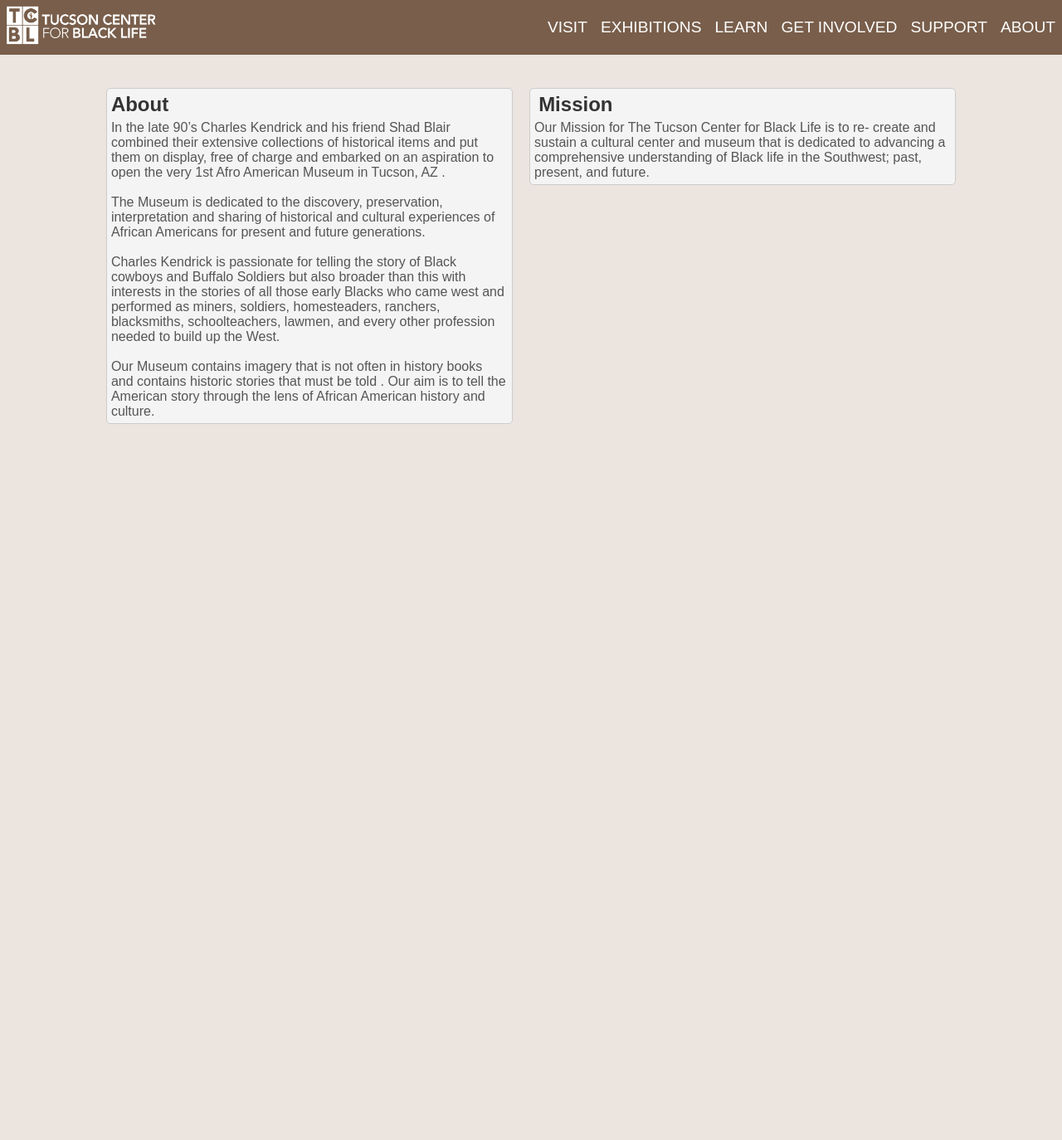
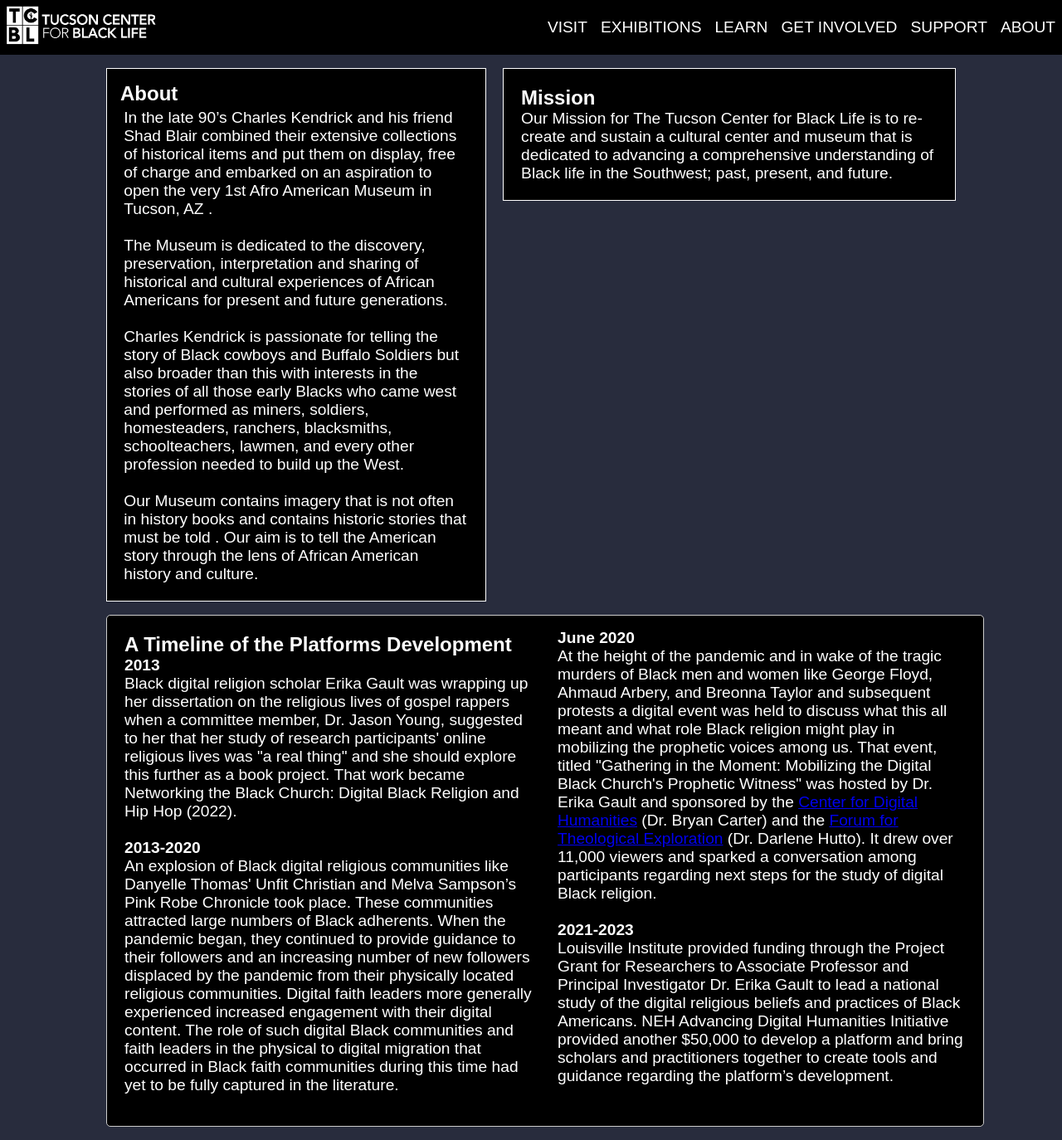
Before and after one commit to jzab-pixel/tcbl, a React app: page /About in a window 1280 px wide. Shown: the whole page at 83% size. Before the commit the page ends 800 px from the top, so only its background shows below. Built offline with nearby package versions, Linux system fonts and the light colour scheme.

Commit message:
did some styling

```diff
--- a/src/App.css
+++ b/src/App.css
@@ -1,5 +1,5 @@
 body {
-    background-color: #282c34;
+    background-color: #282c3d;
 }
 
 .App-logo {
--- a/src/App.js
+++ b/src/App.js
@@ -33,7 +33,8 @@ function RoutesWithTransition() {
 
 function App() {
   return (
-    <div style={{ backgroundColor: "#ebe4df" }}>
+   /* #ebe4df */
+    <div style={{ backgroundColor: "#282c3d" }}>
       <BrowserRouter>
         <Navbar />
         <RoutesWithTransition />
--- a/src/components/navbar/navbar.js
+++ b/src/components/navbar/navbar.js
@@ -14,7 +14,8 @@ function NavigationBar() {
       expand="lg"
       variant="dark"
       className="Navigation"
-      style={{ backgroundColor: "#785e4b" }}
+      /*#785e4b*/
+      style={{ backgroundColor: "#000" , position: "sticky", top: "0"}}
     >
       <Container className="navbar-container">
         <Navbar.Brand as={Link} to="/" className="logo">
--- a/src/components/visit/visit.css
+++ b/src/components/visit/visit.css
@@ -4,7 +4,6 @@
     margin: 3vh;
     font-family: "Chirp-regular", sans-serif;
     font-size: 18px;
-    border-radius: 8px;
     border: 1px solid rgb(100, 100, 100);
     box-shadow: 0px 2px 4px rgba(0, 0, 0, 0.1);
   }
--- a/src/pages/about/about.css
+++ b/src/pages/about/about.css
@@ -1,23 +1,27 @@
+body{
+  background-color: #282c3d;
+}
+
 .about-aboutSection {
-    background-color: #f4f4f4;
+    background-color: #000000;
     width: 40vw;
     font-family: "Chirp-regular", sans-serif;
-    font-size: 16px;
-    margin: 20px auto;
-    border-radius: 5px;
-    border: 1px solid #ccc; /* Subdued grey border */
+    font-size: 1.2rem;
+    border: 1px solid #ffffff; /* Subdued grey border */
+    color: #fff;
+
   }
 
   .about-aboutSectionTitle {
     font-weight: bold;
     font-size: 24px;
-    margin: 1%;
-    color: #333; /* Dark grey text color */
+    color: #ffffff; /* Dark grey text color */
+
   }
 
   .about-aboutSectionText {
     margin: 1%;
-    color: #555; /* Slightly darker grey text color */
+    color: #ffffff; /* Slightly darker grey text color */
   }
 
   .about-aboutHeader {
@@ -27,15 +31,26 @@
 
   .about-aboutSectionBottom {
     border: 1px solid #ccc; /* Subdued grey border */
-    background-color: #f4f4f4;
+    background-color: #282c3d;
     width: 80vw;
     font-family: "Chirp-regular", sans-serif;
-    font-size: 16px;
+    font-size: 1.2rem;
     column-count: 2;
     column-gap: 20px;
     overflow: auto;
     border-radius: 5px;
-    margin: 20px auto;
+    margin: auto;
+    margin-bottom: 1rem;
+  }
+
+  .about-aboutSection a{
+    text-decoration: none;
+    font-weight: bold;
+    color: white
+  }
+
+  .about-aboutSection a:hover{
+    text-decoration:underline;
   }
 
   /* Add more styles as needed for a cohesive design */
--- a/src/pages/about/about.js
+++ b/src/pages/about/about.js
@@ -1,9 +1,10 @@
 import React from "react";
-import "./About.css";
+import "./about.css";
+import { CloseButton } from "react-bootstrap";
 
 function About() {
   return (
-    <div style={{ width: "80vw", margin: "20px auto" }}>
+    <div style={{ width: "80vw",marginTop: "1rem", marginLeft:"auto", marginRight:"auto"}}>
       <div
         style={{
           display: "flex",
@@ -12,7 +13,13 @@ function About() {
           margin: "0px",
         }}
       >
-        <div className="about-aboutSection">
+        <div className="about-aboutSection" style={{
+          backgroundColor:"#000",
+          padding: "1rem",
+          color:"#fff",
+          marginBottom: "1rem"
+
+        }}>
           <div className="about-aboutSectionTitle">About</div>
           <div className="about-aboutSectionText">
           In the late 90’s Charles Kendrick and his friend Shad Blair combined their extensive collections of historical items and put them on display, free of charge and embarked on an aspiration to open the very 1st Afro American Museum in Tucson, AZ .
@@ -28,7 +35,13 @@ function About() {
           </div>
         </div>
         <div>
-          <div className="about-aboutSection">
+          <div className="about-aboutSection" style={{
+          backgroundColor:"#000",
+          padding: "1rem",
+          color:"#fff",
+          marginBottom: "1rem"
+
+        }}>
             <div className="about-aboutSectionText">
               <div className="about-aboutSectionTitle">Mission</div>
               Our Mission for The Tucson Center for Black Life is to re- create and sustain a cultural center and museum that is dedicated to advancing a comprehensive understanding of Black life in the Southwest; past, present, and future.
@@ -36,8 +49,13 @@ function About() {
           </div>
         </div>
       </div>
-      {/* <div
-        className="about-aboutSectionBottom"
+       <div
+        className="about-aboutSectionBottom" style={{
+          backgroundColor:"#000",
+          padding: "1rem",
+          color:"#fff !important",
+
+        }}
       >
         <div className="about-aboutSectionText">
           <div className="about-aboutSectionTitle">
@@ -97,7 +115,7 @@ function About() {
           practitioners together to create tools and guidance regarding the
           platform’s development.
         </div>
-      </div> */}
+      </div>
     </div>
   );
 }
--- a/src/pages/exhibitions/exhibitions.css
+++ b/src/pages/exhibitions/exhibitions.css
@@ -10,7 +10,7 @@ body {
     width: 80%;
     height: 100vh;
     margin: 20px auto;
-    background-color: #ebe4df;
+    background-color: #282c3d;
   }
 
   .search-bar {
@@ -67,8 +67,9 @@ body {
     width: 30%;
     padding: 15px;
     margin: 10px 0;
-    background-color: #fff;
+    background-color: #000000;
     border: 1px solid #ccc;
+    color: #fff;
     border-radius: 8px;
   }
 
--- a/src/pages/exhibitions/exhibitions.js
+++ b/src/pages/exhibitions/exhibitions.js
@@ -6,6 +6,11 @@ const exhibitionsData = [
   { id: 2, title: "Exhibition 2", date: "2024-03-10", status: "upcoming" },
   { id: 3, title: "Exhibition 3", date: "2023-10-01", status: "past" },
   { id: 4, title: "Exhibition 4", date: "2023-10-05", status: "current" },
+  { id: 5, title: "Exhibition 5", date: "2020-10-09", status: "past"},
+  { id: 5, title: "Exhibition 5", date: "2020-10-09", status: "past"},
+  { id: 5, title: "Exhibition 5", date: "2020-10-09", status: "past"},
+  { id: 5, title: "Exhibition 5", date: "2020-10-09", status: "past"}
+
   // Add more exhibition data as needed
 ];
 
--- a/src/pages/visit/visit.css
+++ b/src/pages/visit/visit.css
@@ -1,17 +1,11 @@
 .visit-visitSection {
-    background-color: #ebe4df;
-    /*width: 42rem;*/
     width: 100%;
-    /*margin-left: 0 !important;*/
     font-family: "Chirp-regular", sans-serif;
-    /*margin-left: 20rem;
-    padding-left: 4rem;
-    padding-right: 4rem;*/
-    border-radius: 10px;
     display: flex;
     flex-direction: column;
     align-items: left;
     justify-content: center;
+    border: solid 0.5px #ccc;
 
   }
   #welcomeBox
@@ -20,25 +14,21 @@
     margin-left: 20rem !important;
     line-height: 1.5;
     padding:4rem;
-    background-color: #785e4b;
+    background-color: #000000;
     margin-top: 2rem;
-    color: #fff !important;
+    color: #ffffff !important;
+
   }
 
 
   .visit-visitSectionTitle {
     font-size: 1.8rem;
-    color: #000000;
+    color: #ffffff;
 
   }
 
   .visit-visitSectionText {
     margin: 10px 0;
-    color: #000000;
+    color: #ffffff;
 
   }
-
-  /* Additional styling for a clean and modern look */
-  body {
-    background-color: #ebe4df;
-  }
--- a/src/pages/visit/visit.js
+++ b/src/pages/visit/visit.js
@@ -4,7 +4,7 @@ import "./visit.css";
 // Component for the Visit section
 function HoursSection() {
     return (
-      <div className="visit-visitSection">
+      <div className="visit-visitSection" style={{padding: "1rem", backgroundColor: "#000"}}>
         <div className="visit-visitSectionTitle">Hours & Location</div>
         <div className="visit-visitSectionText">
         1834 S. Park Ave<br></br>
@@ -19,7 +19,7 @@ function HoursSection() {
 // Component for the Elements section
 function EntrySection() {
     return (
-      <div className="visit-visitSection">
+      <div className="visit-visitSection" style={{padding: "1rem", backgroundColor: "#000"}}>
         <div className="visit-visitSectionText">
           <div className="visit-visitSectionTitle">Entry</div>
           <div style={{ fontWeight: "bold" }}>Admission</div>
@@ -37,7 +37,7 @@ function EntrySection() {
 
   function Visit() {
     return (
-      <div style={{ width: "80vw", height: "100vh", margin: "20px auto" }}>
+      <div style={{ width: "80vw", height: "100vh", marginTop: "2rem", marginLeft: "auto", marginRight: "auto"}}>
         <div style={{ display: "flex", flexDirection: "row", gap: "10px", margin: "0px" }}>
           <HoursSection />
           <div>
```
